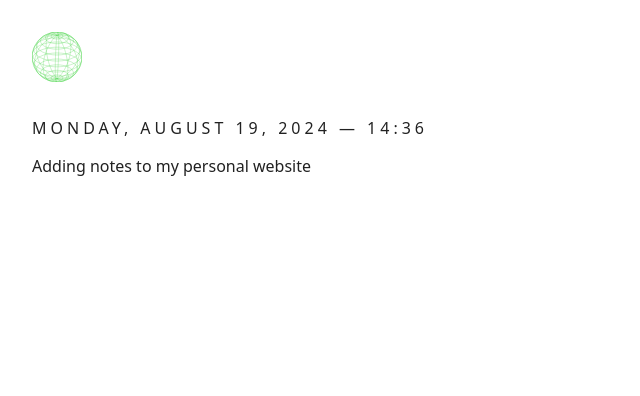
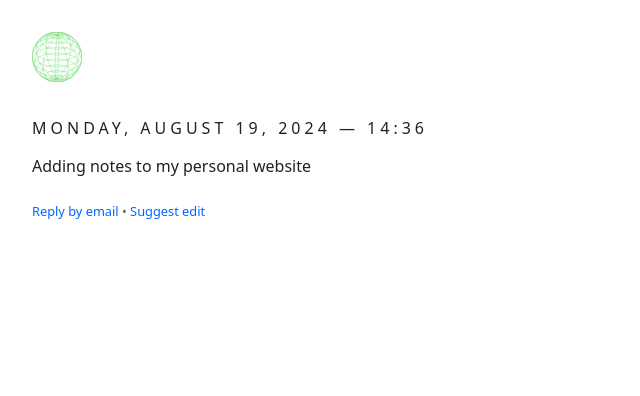
Before and after one commit to gerhardlanz/gerhardla.nz, a Jekyll site: the page built from _notes/2024-08-19-add-notes.md, in a window 1280 px wide. Shown: the top 396 px of the page, without its empty margins (0-640 px from the left). Built offline with Jekyll 4.4.1, drawn with Linux system fonts in a browser that asks for light colours; Markdown is read by kramdown in place of the engine named in the settings.

Commit message:
feat: add suggest edit

```diff
--- a/_layouts/note.html
+++ b/_layouts/note.html
@@ -2,6 +2,11 @@
 layout: default
 ---
 
+<article>
+    {{ content }}
+</article>
 <p>
-    {{ content }}
+    <small>
+        <a href="mailto:me@gerhardla.nz?subject={{ site.url }}{{page.url}}">Reply by email</a> • <a href="https://github.com/gerhardlanz/gerhardla.nz/edit/main/{{page.path}}">Suggest edit</a>
+    </small>
 </p>
--- a/_layouts/post.html
+++ b/_layouts/post.html
@@ -12,6 +12,6 @@ layout: default
 </article>
 <p>
     <small>
-        <a href="mailto:me@gerhardla.nz?subject={{ site.url }}{{page.url}}">Reply by email</a>
+        <a href="mailto:me@gerhardla.nz?subject={{ site.url }}{{page.url}}">Reply by email</a> • <a href="https://github.com/gerhardlanz/gerhardla.nz/edit/main/{{page.path}}">Suggest edit</a>
     </small>
 </p>
```
Also changed, not shown: _layouts/default.html (line endings or trailing spaces).
